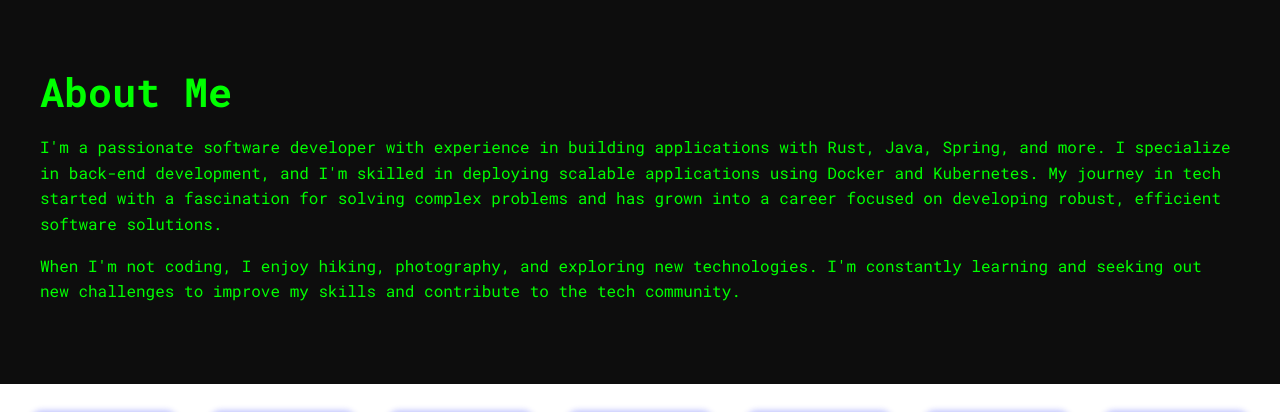
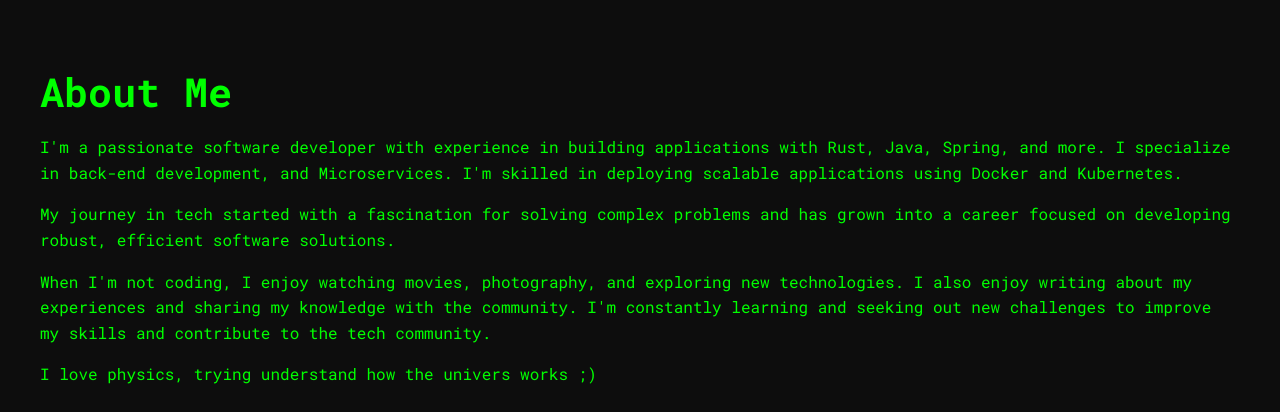
Before and after one commit to keaz/keaz.github.io, a React (Vite) app: page / in a window 1280 px wide. Shown: the part 960-1372 px from the top of the page. Built offline with nearby package versions, Linux system fonts and the light colour scheme; no server answers.

Commit message:
Updated about me

```diff
--- a/src/components/AboutMe.tsx
+++ b/src/components/AboutMe.tsx
@@ -8,11 +8,18 @@
       <div className={styles.container}>
         <h2 className={styles.heading} >About Me</h2>
         <p className={styles.paragraph}>
-          I&apos;m a passionate software developer with experience in building applications with Rust, Java, Spring, and more. I specialize in back-end development, and I&apos;m skilled in deploying scalable applications using Docker and Kubernetes. My journey in tech started with a fascination for solving complex problems and has grown into a career focused on developing robust, efficient software solutions.
+          I&apos;m a passionate software developer with experience in building applications with Rust, Java, Spring, and more.
+          I specialize in back-end development, and Microservices. I&apos;m skilled in deploying scalable applications using Docker and Kubernetes.
+          <p className={styles.paragraph}>
+            My journey in tech started with a fascination for solving complex problems and has grown into a career focused on developing robust, efficient software solutions.
+          </p>
         </p>
         <p className={styles.paragraph}>
-          When I&apos;m not coding, I enjoy hiking, photography, and exploring new technologies. I&apos;m constantly learning and seeking out new challenges to improve my skills and contribute to the tech community.
+          When I&apos;m not coding, I enjoy watching movies, photography, and exploring new technologies.
+          I also enjoy writing about my experiences and sharing my knowledge with the community.
+          I&apos;m constantly learning and seeking out new challenges to improve my skills and contribute to the tech community.
         </p>
+        <p className={styles.paragraph}>I love physics, trying understand how the univers works ;) </p>
       </div>
     </section>
   );
--- a/src/components/NavBar.tsx
+++ b/src/components/NavBar.tsx
@@ -26,10 +26,10 @@
 
 
   return (
-    <nav className={`${styles.navbar} ${isScrolled ? styles.solidBg : styles.transparentBg}`}>
+    <nav id='nav-bar' className={`${styles.navbar} ${isScrolled ? styles.solidBg : styles.transparentBg}`}>
       <ul className={styles.navList}>
         <li className={`${styles.navItem} ${isScrolled ? styles.scrolledNavItem : ''}`}>
-          <Link to="/">Home</Link>
+          <Link to="root" spy={true} smooth={true} offset={-70} duration={500} >Home</Link>
         </li>
         <li className={`${styles.navItem} ${isScrolled ? styles.scrolledNavItem : ''}`}>
           <Link to="about-section" spy={true} smooth={true} offset={-70} duration={500} > About </Link>
```
